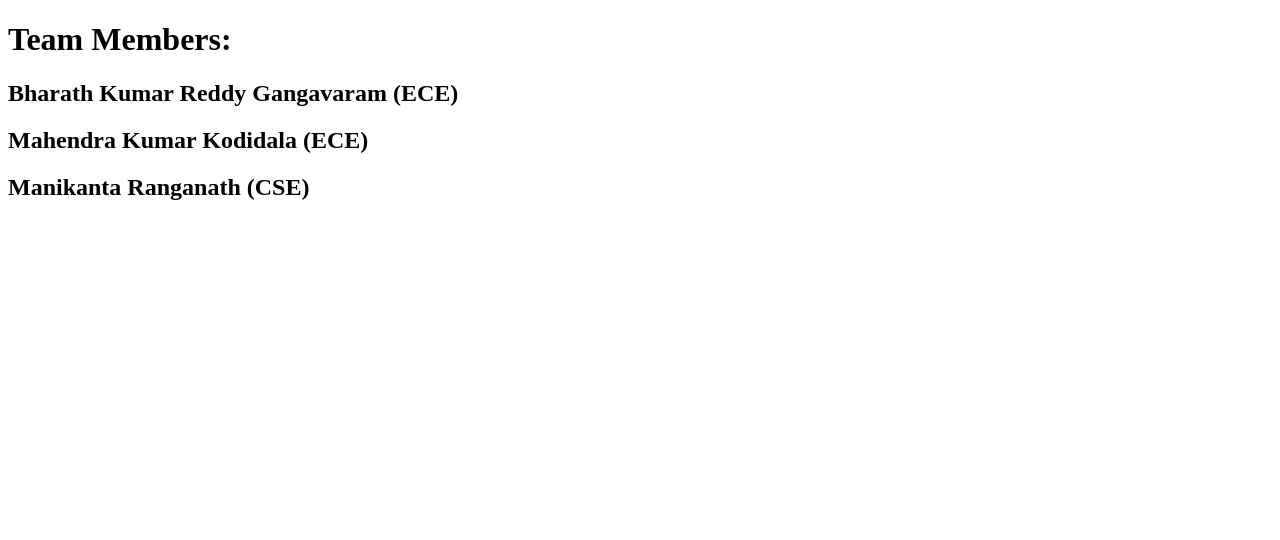
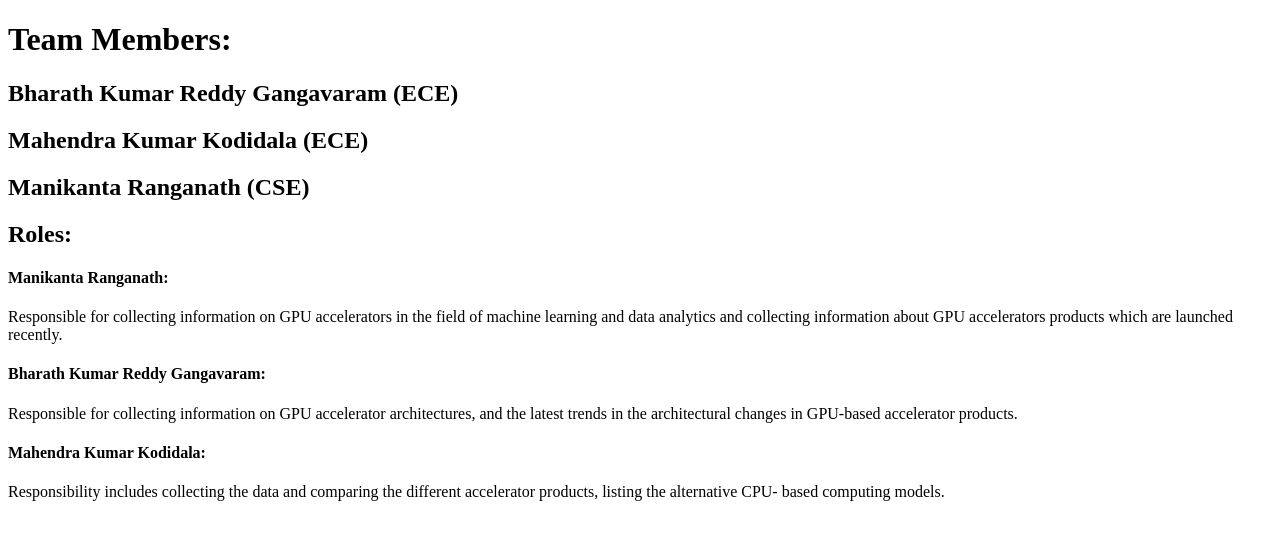
Before and after one commit to mk797/CS570-ECE570-High-Performance-Computing.github.io, a plain HTML site: page TeamMembers.html in a window 1280 px wide. Drawn offline with Linux system fonts and the light colour scheme.

Commit message:
roles
roles

```diff
--- a/TeamMembers.html
+++ b/TeamMembers.html
@@ -11,5 +11,10 @@
     <h2>Bharath Kumar Reddy Gangavaram (ECE)</h2>
     <h2>Mahendra Kumar Kodidala (ECE)</h2>
     <h2>Manikanta Ranganath (CSE)</h2>
+
+    <h2>Roles:</h2>
+                <p> <h4>Manikanta Ranganath: </h4>Responsible for collecting information on GPU accelerators in the field of machine learning and data analytics and collecting information about GPU accelerators products which are launched recently.</p>
+                <p><h4>Bharath Kumar Reddy Gangavaram:</h4> Responsible for collecting information on GPU accelerator architectures, and the latest trends in the architectural changes in GPU-based accelerator products.</p>
+                <p><h4>Mahendra Kumar Kodidala:</h4> Responsibility includes collecting the data and comparing the different accelerator products, listing the alternative CPU- based computing models.</p>
 </body>
 </html>
```
